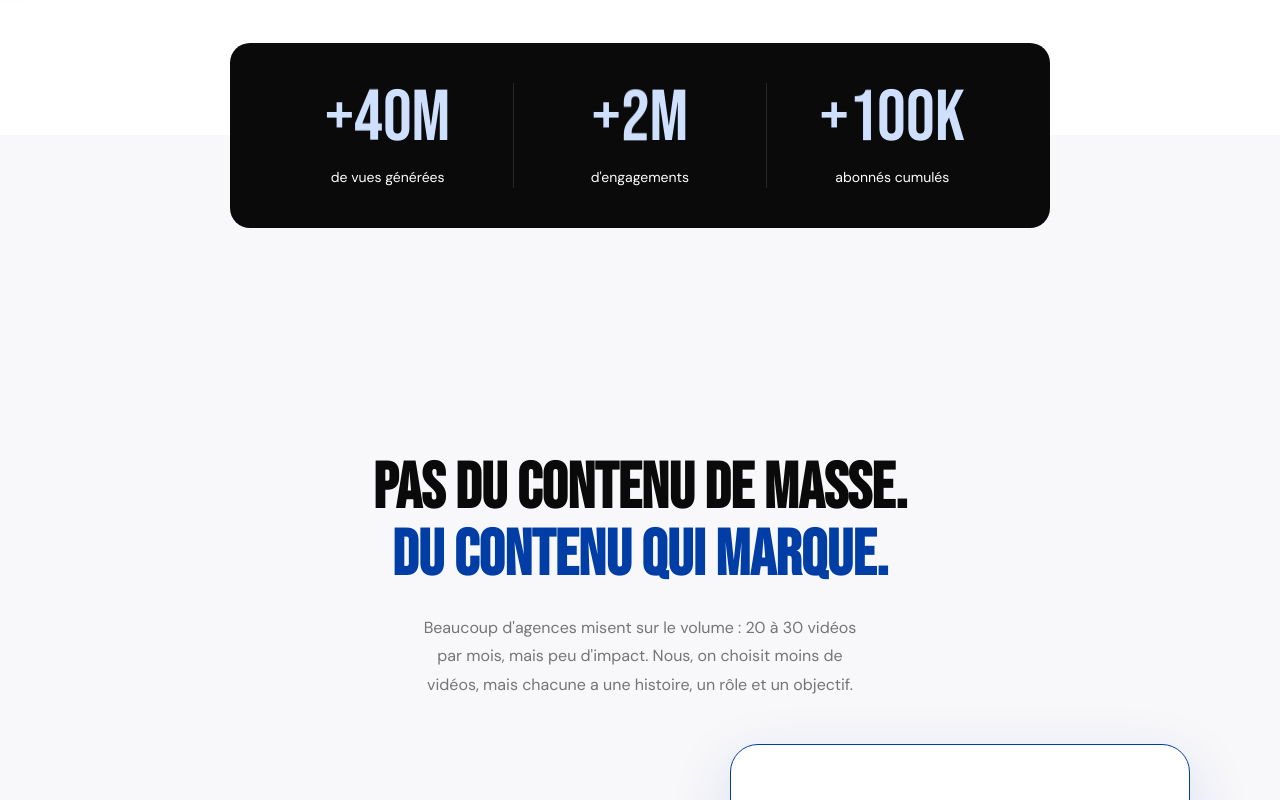
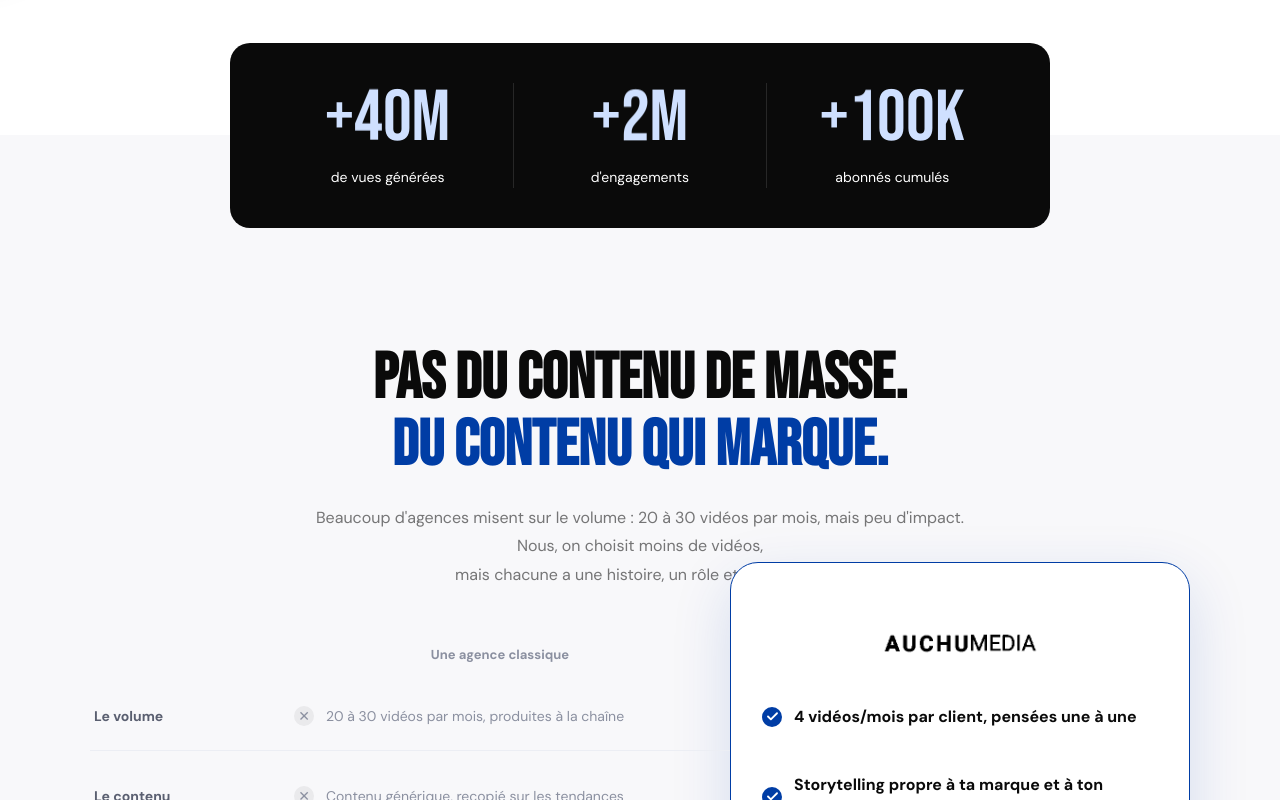
Before and after one commit to auchumedia/auchumedia-website, a React (Create React App) app: page / in a window 1280 px wide. Shown: the part 1800-2600 px from the top of the page. Built offline with nearby package versions, Linux system fonts and the light colour scheme.

Commit message:
Approche: espacements, paragraphe en 3 lignes, traits côté agence classique; titre mobile hero en 3 lignes
Co-Authored-By: Claude Sonnet 5.5 <noreply@anthropic.com>
Claude-Session: https://claude.ai/code/session_01FUbmuptjrWCCA9pvyb37ts

```diff
--- a/src/components/ComparisonTable.js
+++ b/src/components/ComparisonTable.js
@@ -58,13 +58,13 @@ export default function ComparisonTable() {
           return (
             <React.Fragment key={r.critere}>
               <div
-                className="ct2-label ct2-row-cell"
+                className={`ct2-label ct2-row-cell ${isLast ? '' : 'ct2-sep'}`}
                 style={{ gridColumn: 1, gridRow: i + 2, transitionDelay: `${rowDelay(i)}s` }}
               >
                 {r.critere}
               </div>
               <div
-                className="ct2-classique ct2-row-cell"
+                className={`ct2-classique ct2-row-cell ${isLast ? '' : 'ct2-sep'}`}
                 style={{ gridColumn: 2, gridRow: i + 2, transitionDelay: `${rowDelay(i)}s` }}
               >
                 <Cross />
@@ -185,6 +185,7 @@ export default function ComparisonTable() {
           font-family: 'DM Sans'; font-size: 16px; font-weight: 600; color: ${BLACK}; line-height: 1.5;
         }
         .ct2-auchu-last { padding-bottom: 40px; }
+        .ct2-sep { border-bottom: 1px solid #eceef4; }
 
         /* ---- mobile stacked cards ---- */
         .ct-mobile { display: none; }
--- a/src/pages/Home.js
+++ b/src/pages/Home.js
@@ -84,8 +84,8 @@ function Hero() {
             <span className="desktop-line">L'ATTENTION SE MÉRITE.</span>
             <span className="desktop-line hero-gradient-line"><br />ON SAIT COMMENT L'OBTENIR.</span>
             <span className="mobile-only">
-              <span className="mobile-line">L'ATTENTION SE</span>
-              <span className="mobile-line">MÉRITE. <span className="hero-gradient-line">ON SAIT</span></span>
+              <span className="mobile-line">L'ATTENTION</span>
+              <span className="mobile-line">SE MÉRITE. <span className="hero-gradient-line">ON SAIT</span></span>
               <span className="mobile-line hero-gradient-line">COMMENT L'OBTENIR.</span>
             </span>
           </h1>
@@ -123,7 +123,7 @@ function NotreApproche() {
     <section
       id="approche"
       className="section-pad notre-approche"
-      style={{ paddingTop: '320px', paddingBottom: '140px', paddingLeft: '60px', paddingRight: '60px', background: '#f8f8fa', scrollMarginTop: '90px' }}
+      style={{ paddingTop: '210px', paddingBottom: '140px', paddingLeft: '60px', paddingRight: '60px', background: '#f8f8fa', scrollMarginTop: '90px' }}
     >
       <FadeIn>
         <h2 style={{ fontFamily: "'Bebas Neue'", textAlign: 'center', fontSize: 'clamp(36px, 5.5vw, 64px)', lineHeight: 1.05, margin: '0 auto 24px', textTransform: 'uppercase', maxWidth: '760px' }}>
@@ -132,8 +132,10 @@ function NotreApproche() {
         </h2>
       </FadeIn>
       <FadeIn delay={0.08}>
-        <p style={{ fontFamily: "'DM Sans'", textAlign: 'center', fontSize: '16px', color: 'rgba(10,10,10,0.55)', maxWidth: '620px', margin: '0 auto 72px', lineHeight: 1.8, textWrap: 'balance' }}>
-          Beaucoup d'agences misent sur le volume : 20 à 30 vidéos par mois, mais peu d'impact. Nous, on choisit moins de vidéos, mais chacune a une histoire, <span style={{ whiteSpace: 'nowrap' }}>un rôle et un objectif.</span>
+        <p className="approche-intro" style={{ fontFamily: "'DM Sans'", textAlign: 'center', fontSize: '16px', color: 'rgba(10,10,10,0.55)', margin: '0 auto', lineHeight: 1.8 }}>
+          <span className="approche-intro-line approche-intro-line1">Beaucoup d'agences misent sur le volume : 20 à 30 vidéos par mois, mais peu d'impact.</span>
+          <span className="approche-intro-line approche-intro-line2">Nous, on choisit moins de vidéos,</span>
+          <span className="approche-intro-line approche-intro-line3">mais chacune a une histoire, <span style={{ whiteSpace: 'nowrap' }}>un rôle et un objectif.</span></span>
         </p>
       </FadeIn>
 
@@ -336,10 +338,20 @@ export default function Home() {
         }
         @media (max-width: 768px) {
           .desktop-line { display: none; }
-          .mobile-only { display: block; font-size: min(13vw, 58px); }
+          .mobile-only { display: block; font-size: min(12.5vw, 64px); }
           .subtitle-mobile-only { display: block; font-size: min(4.1vw, 17.5px); }
           .mobile-line { display: block; white-space: nowrap; }
-          .notre-approche { padding-top: 180px !important; }
+          .notre-approche { padding-top: 130px !important; }
+        }
+
+        .approche-intro { margin-bottom: 110px; }
+        .approche-intro-line { display: block; white-space: nowrap; }
+        @media (min-width: 769px) and (max-width: 900px) {
+          .approche-intro { font-size: 14.5px !important; }
+        }
+        @media (max-width: 768px) {
+          .approche-intro { margin-bottom: 64px; font-size: 15px !important; }
+          .approche-intro-line1, .approche-intro-line3 { white-space: normal; text-wrap: balance; }
         }
 
         .hero-gradient-line {
```
